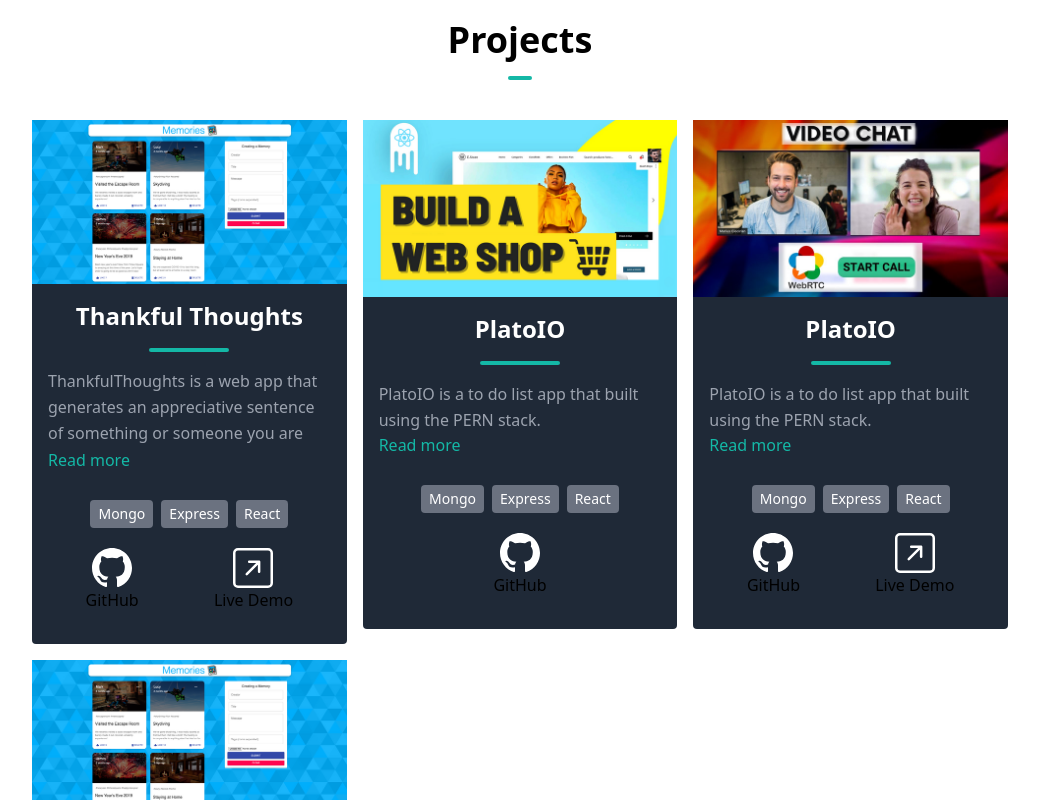
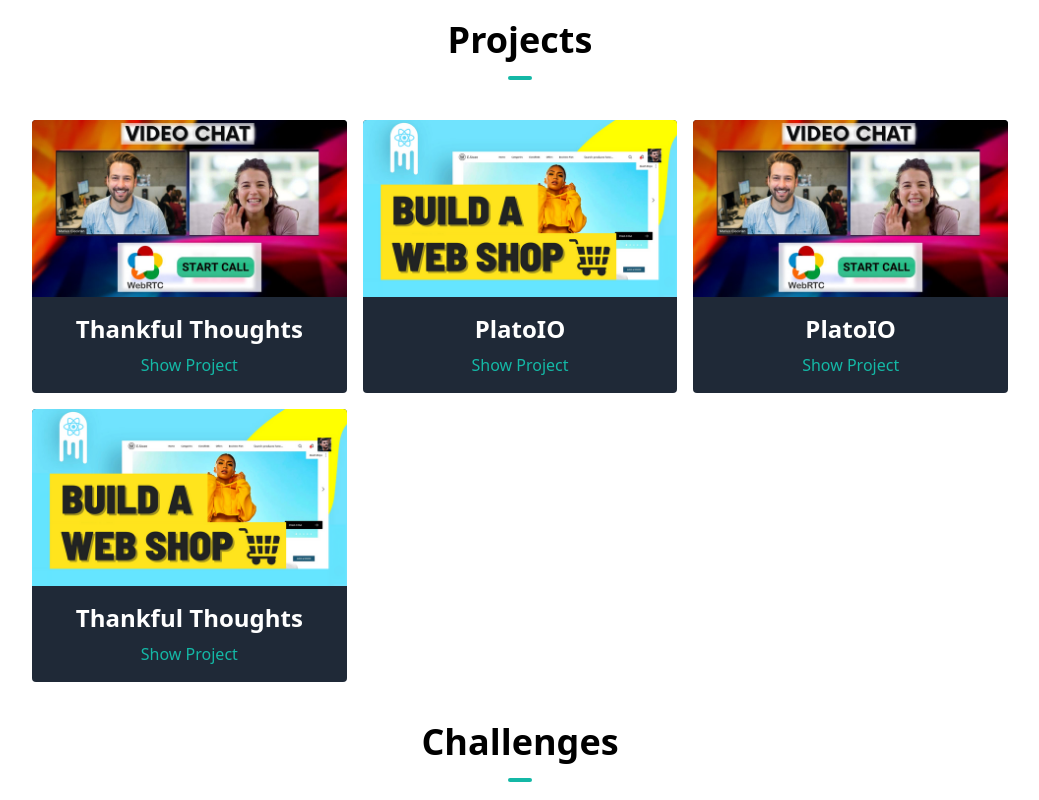
Before and after one commit to Gunnar50/WebPortifolio, a Next.js app: page / in a window 1280 px wide. Shown: the part 1800-2600 px from the top of the page, without its empty margins (120-1159 px from the left). Built offline with nearby package versions, Linux system fonts and the light colour scheme.

Commit message:
refractor

```diff
--- a/components/ProjectSection.tsx
+++ b/components/ProjectSection.tsx
@@ -1,11 +1,12 @@
 "use client"
-import React, {useState} from "react"
+import { default as Image } from 'next/image'
 import Link from "next/link"
+import React, { useState } from "react"
+import { AiOutlineClose } from "react-icons/ai"
+import { BsArrowUpRightSquare, BsGithub } from "react-icons/bs"
 import SlideUp from "./SlideUp"
-import { BsGithub, BsArrowUpRightSquare } from "react-icons/bs"
-import { AiOutlineClose } from "react-icons/ai"
 
-// Define a type for your projects
+// Define the projects type
 type ProjectType = {
 	id: number,
 	title: string,
@@ -24,7 +25,7 @@
 		title: "Thankful Thoughts",
 		description:
 			"ThankfulThoughts is a web app that generates an appreciative sentence of something or someone you are thankful for.",
-		image: "/1.png",
+		image: "/3.jpg",
 		tags: ["Mongo", "Express", "React"],
 		github: "https://github.com/hqasmei/thankful-thoughts",
 		link: "https://thankfulthoughts.io/",
@@ -55,7 +56,7 @@
 		title: "Thankful Thoughts",
 		description:
 			"ThankfulThoughts is a web app that generates an appreciative sentence of something or someone you are thankful for.",
-		image: "/1.png",
+		image: "/2.png",
 		tags: ["Mongo", "Express", "React"],
 		github: "https://github.com/hqasmei/thankful-thoughts",
 		link: "https://thankfulthoughts.io/",
@@ -73,6 +74,7 @@
 // New Modal Component
 
 const ProjectModal: React.FC<ProjectModalProps> = ({ project, onClose }) => {
+
 	return (
 	  <div className="fixed inset-0 z-50 overflow-y-auto" key={project.id}>
 		<div className="flex items-end justify-center min-h-screen px-4 pt-4 pb-20 text-center sm:block sm:p-0">
@@ -80,13 +82,13 @@
 			<div className="absolute inset-0 bg-black opacity-90"></div>
 		  </div>
 		  <div
-			className="inline-block align-middle bg-white rounded-lg text-left overflow-hidden shadow-xl transform transition-all my-8 align-middle max-w-lg w-full transition-opacity transform ease-out duration-500"
+			className="inline-block align-middle bg-white rounded-lg text-left overflow-hidden shadow-xl transform transition-all my-8 max-w-lg w-full transition-opacity ease-out duration-500"
 			role="dialog"
 			aria-modal="true"
 			aria-labelledby="modal-headline"
 		  >
 			<div className="relative pb-4">
-			  <img src={project.image} alt={project.title} width={500} className="w-full object-cover"/>
+			  <Image src={project.image} alt={project.title} width={500} height={300} className="w-full object-cover"/>
 			  <button
 				className="absolute top-0 right-0 m-2 bg-white rounded-full p-1 drop-shadow-md leading-none text-black hover:text-gray-500 transition focus:outline-none"
 				onClick={onClose}
@@ -128,31 +130,30 @@
 					<hr className="w-6 h-1 mx-auto my-4 bg-teal-500 border-0 rounded"></hr>
 				</h1>
 				<div className="grid grid-cols-1 md:grid-cols-2 xl:grid-cols-3 gap-4">
-					{projects.map((project: ProjectType) => {
-							return (
+					{projects.map((project: ProjectType) => (
 								<SlideUp offset="-300px 0px -300px 0px" key={project.id}>
-									<div className="flex flex-col rounded bg-gray-800 animate-slideUpCubiBezier animation-delay-2 transition-transform hover:-translate-y-2"
+									<div className="group flex flex-col rounded bg-gray-800 animate-slideUpCubiBezier animation-delay-2 transition-transform overflow-hidden"
 										key={project.id}
 										onClick={() => openProject(project)}
 										>
-										<Link href={project.readMoreLink}><img src={project.image} alt={project.title} className="w-full object-cover"/></Link>
+										<Link href={project.readMoreLink}><Image src={project.image} alt={project.title} width={500} height={300}  className="w-full object-cover transition group-hover:scale-105"/></Link>
 										<div className="px-4 py-4 flex-grow flex flex-col justify-between">
 											<div>
 												<h3 className="text-2xl font-semibold text-center text-white mb-2">{project.title}</h3>
-												<hr className="w-20 h-1 mx-auto my-4 bg-teal-500 border-0 rounded" />
-												<div className="text-gray-400 leading-relaxed max-h-20 overflow-hidden">{project.description}</div>
-												<Link href={project.readMoreLink} className="text-teal-500 hover:underline">
-													Read more
+												{/* <hr className="w-20 h-1 mx-auto my-4 bg-teal-500 border-0 rounded" /> */}
+												{/* <div className="text-gray-400 leading-relaxed max-h-20 overflow-hidden">{project.description}</div> */}
+												<Link href={project.readMoreLink} className="block text-teal-500 hover:underline text-center">
+													Show Project
 												</Link>
-												<div className="mt-6">
-													<div className="flex flex-wrap mt-2 justify-center mt-2">
+												{/* <div className="mt-6">
+													<div className="flex flex-wrap mt-2 justify-center">
 														{project.tags.map((t, i) => {
 															return <span key={i} className="m-1 text-sm text-white bg-gray-500 px-2 py-1 rounded">{t}</span>;
 														})}
 													</div>
-												</div>
+												</div> */}
 											</div>
-											<div className={`mt-4 mb-4 flex ${project.link ? "justify-around" : "justify-center"}`}>
+											{/* <div className={`mt-4 mb-4 flex ${project.link ? "justify-around" : "justify-center"}`}>
 												<Link href={project.github} target="_blank">
 													<div className="flex flex-col items-center">
 														<BsGithub size={40} className="text-white transition-transform hover:-translate-y-1 cursor-pointer"/>
@@ -168,12 +169,11 @@
 														</div>
 													</Link>
 												)}
-											</div>
+											</div> */}
 										</div>
 									</div>
 								</SlideUp>
-							);
-					})}
+					))}
 					{/* If a project is selected, show the modal */}
 					{selectedProject && <ProjectModal project={selectedProject} onClose={closeProject} />}
 				</div>
```
